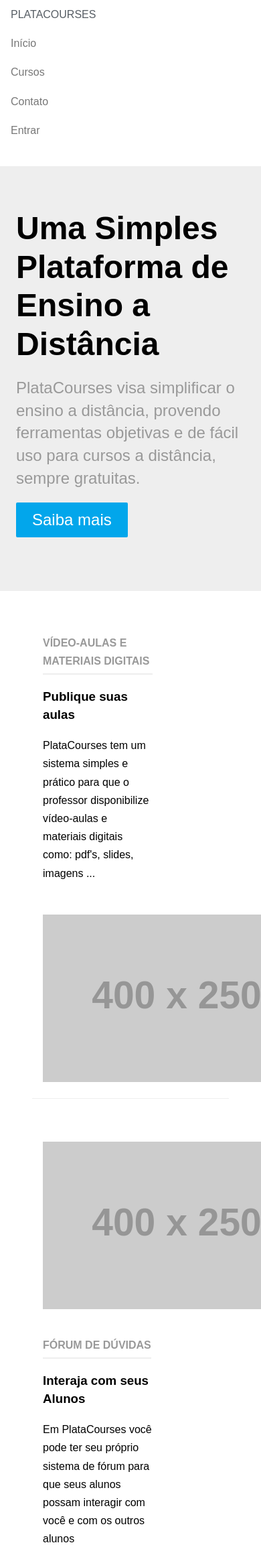
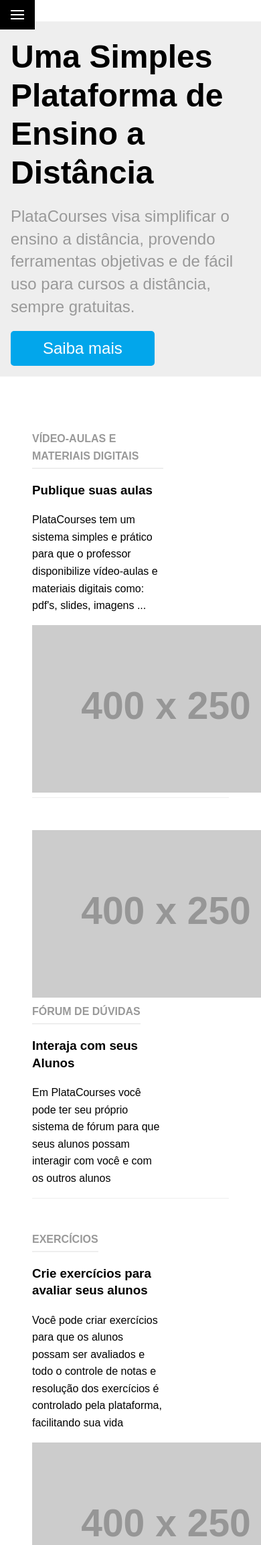
Before and after one commit to dpc-profile/django-docker, a Django app: page / in a window 390 px wide; the page is wider, and only the part inside the window is pictured. Shown: the top 2306 px of that part at 67% size. Run offline with Django 3.2, Linux system fonts and the light colour scheme; grey boxes labelled with a size stand in for pictures from a placeholder-image service; parts of the project's set-up code (start-up, migrations or seed data) failed here and were passed over; some libraries are stand-ins or nearby versions.

Commit message:
Removendo arquivos old

```diff
--- a/simplemooc/settings.py
+++ b/simplemooc/settings.py
@@ -23,7 +23,7 @@ BASE_DIR = os.path.dirname(os.path.dirname(os.path.abspath(__file__)))
 SECRET_KEY = '=yxm-acz-qhvslh1*1xvb3tkadv8h&6unnu3v^8s1@2j+q0p+8'
 
 # SECURITY WARNING: don't run with debug turned on in production!
-DEBUG = True
+DEBUG = False
 
 ALLOWED_HOSTS = ['*']
 
--- a/static/css/styles.css
+++ b/static/css/styles.css
@@ -1,49 +1,107 @@
-* {
-    -webkit-box-sizing: border-box;
-    -moz-box-sizing: border-box;
-    box-sizing: border-box;
-}
 body {
     margin: 0 auto;
     line-height: 1.7em;
 }
-.l-box {
-    padding: 1em;
+
+.content {
+    padding-top: 2em;
+    max-width: 100%;
+    margin-bottom: 50px;
+    line-height: 1.6em;
+    margin: 0 auto;
 }
+
 .header {
     margin: 0 0;
 }
+
 .header .pure-menu {
     padding: 0.5em;
+    background-color: #2d3e50;
 }
+
+.header .pure-menu a {
+    color: #fff;
+}
+
 .header .pure-menu li a:hover,
 .header .pure-menu li a:focus {
     background: none;
     border: none;
-    color: #aaa;
+    color: #AECFE5;
 }
+
+.header .pure-menu-heading {
+    float: left;
+}
+
+.header ul {
+    float: right;
+}
+
+.home-menu {
+    padding: 0.5em;
+    text-align: left;
+    box-shadow: 0 1px 1px rgba(0, 0, 0, 0.10);
+}
+
+.home-menu.pure-menu-open {
+    background: #2d3e50;
+}
+
+.pure-menu.pure-menu-open.pure-menu-fixed {
+    border-bottom: none;
+    z-index: 4;
+}
+
+.home-menu .pure-menu-heading {
+    color: white;
+    font-weight: 400;
+    font-size: 120%;
+}
+
+.home-menu .pure-menu-selected a {
+    color: white;
+}
+
+.home-menu a {
+    color: #6FBEF3;
+}
+
+.home-menu li a:hover,
+.home-menu li a:focus {
+    background: none;
+    border: none;
+    color: #AECFE5;
+}
+
 body .primary-button {
     background: #02a6eb;
     color: #fff;
 }
+
 .splash {
-    margin: 2em auto 0;
-    padding: 3em 0.5em;
+    margin: 0 auto;
+    padding: 1.5em 1em 0;
     background: #eee;
 }
+
 .splash .splash-head {
     font-size: 300%;
     margin: 0em 0;
     line-height: 1.2em;
 }
+
 .splash .splash-subhead {
     color: #999;
     font-weight: 300;
     line-height: 1.4em;
 }
+
 .splash .primary-button {
     font-size: 150%;
 }
+
 .content .content-subhead {
     color: #999;
     padding-bottom: 0.3em;
@@ -52,24 +110,289 @@ body .primary-button {
     border-bottom: 2px solid #eee;
     display: inline-block;
 }
+
 .content .content-ribbon {
     margin: 3em;
     border-bottom: 1px solid #eee;
 }
+
 .ribbon {
     background: #eee;
     text-align: center;
     padding: 2em;
     color: #999;
 }
+
 .ribbon h2 {
     display: inline;
     font-weight: normal;
 }
+
 .footer {
-    background: #111;
-    color: #666;
+    background: #2d3e50;
+    color: #fff;
     text-align: center;
     padding: 1em;
     font-size: 80%;
 }
+
+ul.errorlist {
+    margin: 0;
+    padding: 0;
+}
+
+ul.errorlist li {
+    color: #C53F3F;
+    display: block;
+    margin: 0.3em 0;
+    font-size: 0.9em;
+    border: none;
+    padding: 0;
+}
+
+form.pure-form-aligned ul.errorlist li {
+    padding-left: 11.5em;
+}
+
+.pure-form label {
+    margin: 1em 0 0;
+    font-weight: bold;
+    font-size: 100%;
+}
+
+.pure-form input[type],
+textarea,
+select {
+    border: 2px solid #ddd;
+    box-shadow: none;
+    font-size: 100%;
+    width: 100%;
+    max-width: 350px;
+    margin-bottom: 0.3em;
+}
+
+.pure-form textarea {
+    max-width: 450px;
+}
+
+.pure-form .pure-control-group {
+    margin-bottom: 1em;
+}
+
+.pure-button {
+    background-color: #1f8dd6;
+    color: white;
+    padding: 0.5em 2em;
+    border-radius: 5px;
+}
+
+a.pure-button-primary {
+    background: white;
+    color: #1f8dd6;
+    border-radius: 5px;
+    font-size: 120%;
+}
+
+#layout,
+#menu,
+.menu-link {
+    -webkit-transition: all 0.2s ease-out;
+    -moz-transition: all 0.2s ease-out;
+    -ms-transition: all 0.2s ease-out;
+    -o-transition: all 0.2s ease-out;
+    transition: all 0.2s ease-out;
+}
+
+#layout {
+    position: relative;
+    left: 0;
+    padding-left: 0;
+}
+
+#layout.active #menu {
+    left: 150px;
+    width: 150px;
+}
+
+#layout.active .menu-link {
+    left: 150px;
+}
+
+#menu {
+    margin-left: -150px;
+    /* "#menu" width */
+    width: 150px;
+    position: fixed;
+    top: 0;
+    left: 0;
+    bottom: 0;
+    z-index: 1000;
+    /* so the menu or its navicon stays above all content */
+    background: #191818;
+    overflow-y: auto;
+}
+
+
+/*
+    All anchors inside the menu should be styled like this.
+    */
+
+#menu a {
+    color: #999;
+    border: none;
+    padding: 0.6em 0 0.6em 0.6em;
+}
+
+
+/*
+    Remove all background/borders, since we are applying them to #menu.
+    */
+
+#menu .pure-menu,
+#menu .pure-menu ul {
+    border: none;
+    background: transparent;
+}
+
+
+/*
+    Add that light border to separate items into groups.
+    */
+
+#menu .pure-menu ul,
+#menu .pure-menu .menu-item-divided {
+    border-top: 1px solid #333;
+}
+
+
+/*
+        Change color of the anchor links on hover/focus.
+        */
+
+#menu .pure-menu li a:hover,
+#menu .pure-menu li a:focus {
+    background: #333;
+}
+
+#menu .pure-menu-selected,
+#menu .pure-menu-heading {
+    background: #2d3e50;
+}
+
+#menu .pure-menu-selected a {
+    color: #fff;
+}
+
+#menu .pure-menu-heading {
+    font-size: 100%;
+    color: #fff;
+    margin: 0;
+}
+
+.menu-link {
+    position: fixed;
+    display: block;
+    /* show this only on small screens */
+    top: 0;
+    left: 0;
+    /* "#menu width" */
+    background: #000;
+    background: rgba(0, 0, 0, 0.7);
+    font-size: 10px;
+    /* change this value to increase/decrease button size */
+    z-index: 10;
+    width: 2em;
+    height: auto;
+    padding: 2.1em 1.6em;
+}
+
+.menu-link:hover,
+.menu-link:focus {
+    background: #000;
+}
+
+.menu-link span {
+    position: relative;
+    display: block;
+}
+
+.menu-link span,
+.menu-link span:before,
+.menu-link span:after {
+    background-color: #fff;
+    pointer-events: none;
+    width: 100%;
+    height: 0.2em;
+}
+
+.menu-link span:before,
+.menu-link span:after {
+    position: absolute;
+    margin-top: -0.6em;
+    content: " ";
+}
+
+.menu-link span:after {
+    margin-top: 0.6em;
+}
+
+@media (min-width: 48em) {
+    .l-box {
+        padding: 1em;
+    }
+    .header,
+    .content {
+        padding-top: 2em;
+    }
+    #layout {
+        padding-left: 150px;
+        /* left col width "#menu" */
+        left: 0;
+    }
+    #menu {
+        left: 150px;
+    }
+    .menu-link {
+        position: fixed;
+        left: 150px;
+        display: none;
+    }
+    #layout.active .menu-link {
+        left: 150px;
+    }
+    .content .content-subhead {
+    color: #999;
+    padding-bottom: 0.3em;
+    text-transform: uppercase;
+    margin: 0;
+    border-bottom: 2px solid #eee;
+    display: inline-block;
+    }
+    .content .content-ribbon {
+        margin: 3em;
+        border-bottom: 1px solid #eee;
+    }
+    .ribbon {
+        background: #eee;
+        text-align: center;
+        padding: 2em;
+        color: #999;
+    }
+    .ribbon h2 {
+        display: inline;
+        font-weight: normal;
+    }
+}
+
+@media (max-width: 48em) {
+    /* Only apply this when the window is small. Otherwise, the following
+    case results in extra padding on the left:
+        * Make the window small.
+        * Tap the menu to trigger the active state.
+        * Make the window large again.
+    */
+    #layout.active {
+        position: relative;
+        left: 150px;
+    }
+}
```
Also changed, not shown: simplemooc/core/static/css/styles-old.css (deleted, +0 -166 lines), simplemooc/core/templates/base-old.html (deleted, +0 -93 lines), db.sqlite3.
